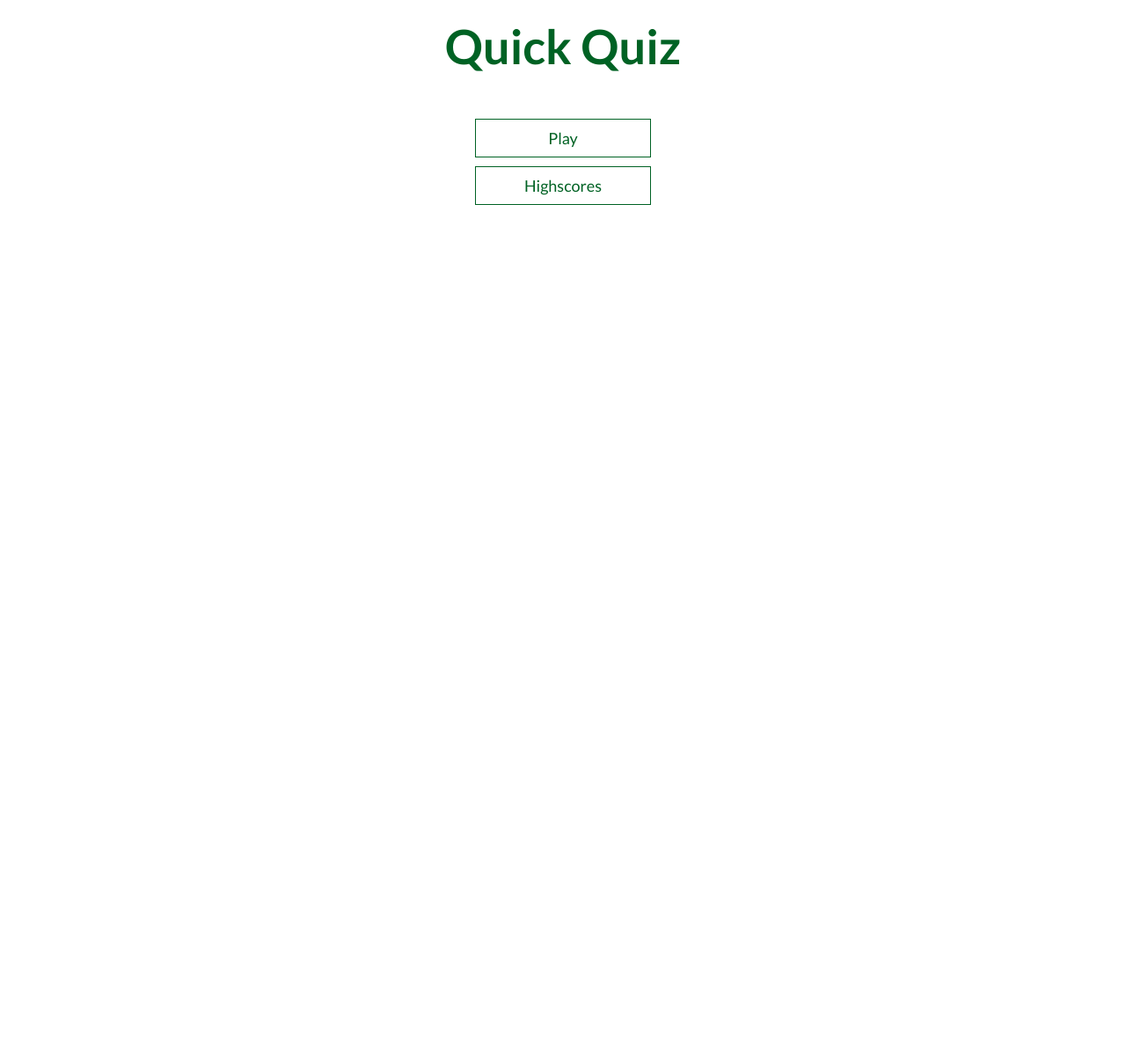
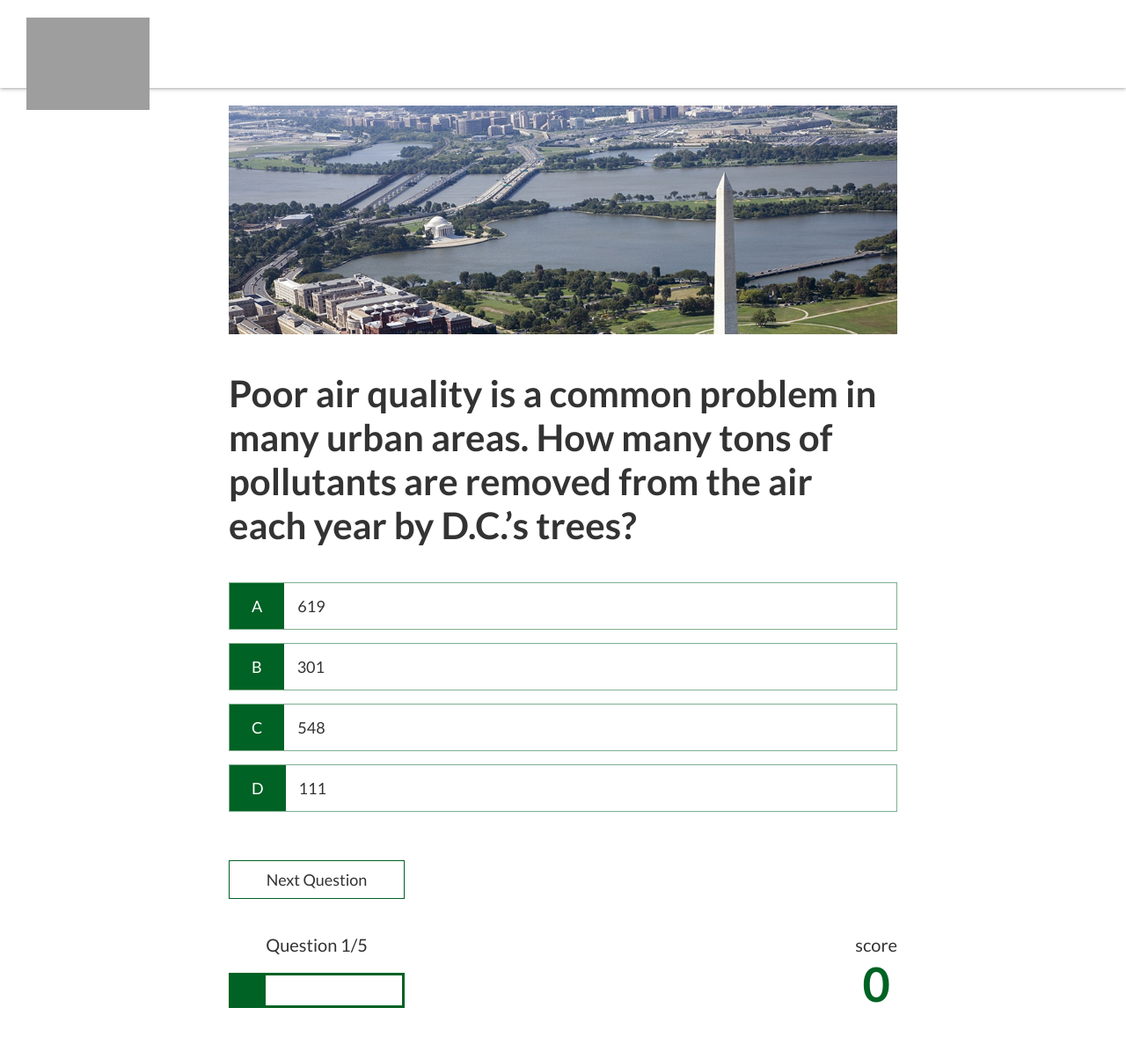
Before and after one commit to caseytreesdc/quiz-eoy_2020, a plain HTML site: page index.html in a window 1280 px wide. Shown: the whole page at 88% size. Before the commit the page ends 800 px from the top, so only its background shows below. Drawn offline with Linux system fonts and the light colour scheme; grey boxes are pictures that could not be loaded.

Commit message:
changed name of game.html to index.html

```diff
--- a/index.html
+++ b/index.html
@@ -4,16 +4,68 @@
     <meta charset="UTF-8">
     <meta name="viewport" content="width=device-width, initial-scale=1.0">
     <meta http-equiv="X-UA-Compatible" content="ie=edge">
-    <title>Quick Quiz</title>
+    <title>Casey Trees Quiz - Play</title>
     <link rel="stylesheet" href="app.css" />
+    <link rel="stylesheet" href="game.css" />
 </head>
 <body>
+    <header>
+        <div id="logo">
+            <a href="https://caseytrees.org" target="_blank"><img src="https://caseytrees.org/wp-content/uploads/2018/12/Green-landscape-logo-with-text.png" width="100%"></a>
+        </div>
+    </header>
     <div class="container">
-        <div id="home" class="flex-center flex-column">
-            <h1>Quick Quiz</h1>
-            <a class="btn" href="https://caseytreesdc.github.io/quiz/game.html">Play</a>
-            <a class="btn" href="/highscores.html">Highscores</a>
+
+        <div id="game" class="justify-center flex-column">
+
+            <div id="questionImage">question image?</div>
+
+            <h2 id="question">What is the answer to this question</h2>
+
+            <div class="choice-container">
+                <p class="choice-prefix">A</p>
+                <p class="choice-text" data-number="1">Choice 1</p>
+            </div>
+            <div class="choice-container">
+                <p class="choice-prefix">B</p>
+                <p class="choice-text" data-number="2">Choice 2</p>
+            </div>
+            <div class="choice-container">
+                <p class="choice-prefix">C</p>
+                <p class="choice-text" data-number="3">Choice 3</p>
+            </div>
+            <div class="choice-container">
+                <p class="choice-prefix">D</p>
+                <p class="choice-text" data-number="4">Choice 4</p>
+            </div>
+
+            <p class="correct-answer-hidden" id="explanation">This is the explanation for the correct answer for this question</p>
+            <button id="nextquestion" class="btn justify-center"><p>Next Question</p></button>
+
+            <div id="hud">
+                    <div id="hud-item">
+                        <p id="progressText" class="hud-prefix">
+                            Question
+                        </p>
+                        <div id="progressBar">
+                            <div id="progressBarFull"></div>
+                        </div>
+                        <h1 class="hud-main-text" id="questionCounter"></h1>
+                    </div>
+
+                    <div id="hud-item">
+                        <p class="hud-prefix">
+                            score
+                        </p>
+                        <h1 class="hud-main-text" id="score">
+                            0
+                        </h1>
+                    </div>
+                </div>
+
         </div>
     </div>
+    <script src="game.js"></script>
+
 </body>
 </html>
```
Also changed, not shown: game.html (deleted, +0 -71 lines).
